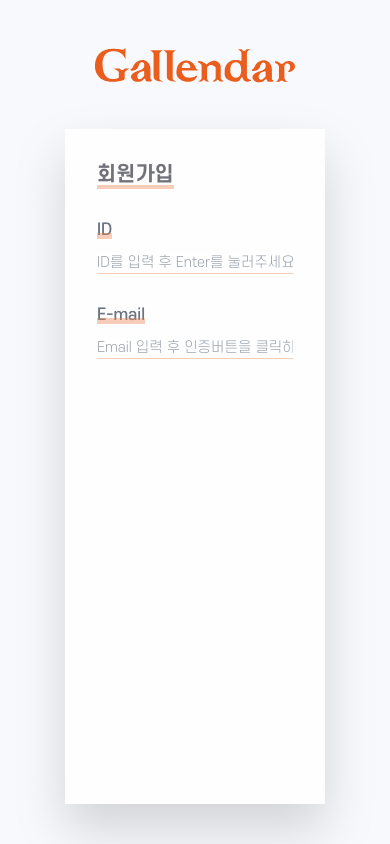
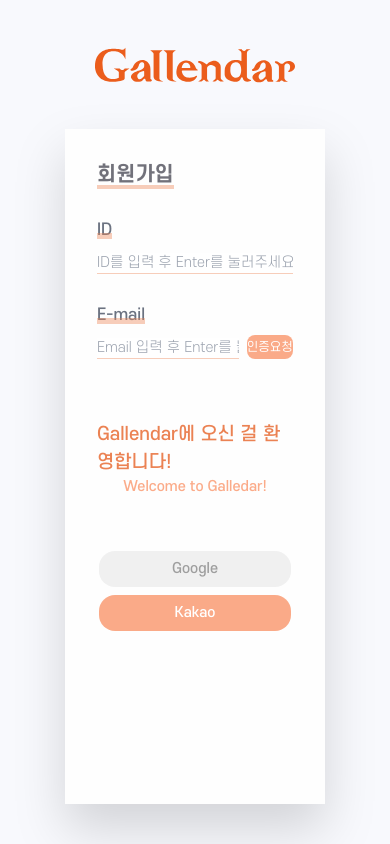
Before and after one commit to codestates-seb/seb40_main_005, a Next.js app in the folder client/: page /signUp in a window 390 px wide. Built offline with nearby package versions, Linux system fonts and the light colour scheme.

Commit message:
✨ Feature/sunghun/회원가입페이지 구현 80%완료 및 hooks 디렉토리 생성

```diff
--- a/client/apis/user/getUserId.tsx
+++ b/client/apis/user/checkUserId.tsx
@@ -1,7 +1,7 @@
 import axios from "axios"
 
-const fetchIdCheck = (userid : string) => { // 요청메소드 + 요청정보
+const checkUserId = (userid : string) => { // 요청메소드 + 요청정보
     return axios.get(`http://13.209.7.184:8080/members/search?id=${userid}`);
 }
 
-export default fetchIdCheck;
+export default checkUserId;
--- /dev/null
+++ b/client/components/AuthBtn.tsx
@@ -0,0 +1,13 @@
+import { Children } from "react";
+
+const AuthBtn = (props: { children: React.ReactNode }) => {
+  return (
+    <>
+      <button className="bg-socialBgOrg  font-SCDream4 text-white rounded-lg text-[11px] md:text-xs w-16 h-6 ml-2">
+        {props.children}
+      </button>
+    </>
+  );
+};
+
+export default AuthBtn;
--- /dev/null
+++ b/client/components/EmailCheckNumberLayout.tsx
@@ -0,0 +1,13 @@
+import { Children } from "react";
+
+const EmailCheckNumberLayout = (props: { children: React.ReactNode }) => {
+  return (
+    <>
+      <div className="flex flex-col justify-center items-center w-full h-40 mt-5">
+        {props.children}
+      </div>
+    </>
+  );
+};
+
+export default EmailCheckNumberLayout;
--- /dev/null
+++ b/client/hooks/user/useCheckUserId.tsx
@@ -0,0 +1,14 @@
+import {
+  useQuery,
+  useQueryClient,
+  useQueryErrorResetBoundary,
+} from "react-query";
+import checkUserId from "../../apis/user/checkUserId";
+
+const useCheckUserId = (userId:string) => {
+  return useQuery(["get/userIdAfterClick"], () => checkUserId(userId), {
+    enabled: false,
+  });
+};
+
+export default useCheckUserId;
--- a/client/pages/signUp.tsx
+++ b/client/pages/signUp.tsx
@@ -2,13 +2,12 @@
 import { useForm } from "react-hook-form";
 import { ErrorMessage } from "@hookform/error-message";
 import { useCallback, useState } from "react";
-import {
-  useQuery,
-  useQueryClient,
-  useQueryErrorResetBoundary,
-} from "react-query";
-import axios from "axios";
-import fetchIdCheck from "../apis/user/getUserId";
+import useCheckUserId from "../hooks/user/useCheckUserId";
+import AuthBtn from "../components/AuthBtn";
+import EmailCheckNumberLayout from "../components/EmailCheckNumberLayout";
+import GoogleBtn from "../components/GoogleBtn";
+import KakaoBtn from "../components/KakaoBtn";
+import SubmitBtn from "../components/SubmitBtn";
 
 const SignUp = () => {
   const {
@@ -20,23 +19,31 @@
   interface FormInputs {
     idErrorInput: string;
     emailErrorInput: string;
+    passwordErrorInput: string;
+    repasswordErrorInput: string;
   }
 
   const [idValue, setIdValue] = useState<string>("");
   const [checkId, setCheckId] = useState<boolean>(false);
   const [emailValue, setEmailValue] = useState<string>("");
+  const [checkEmail, setCheckEmail] = useState<boolean>(false);
+  const [isSameEmail, setIsSameEmail] = useState<boolean>(false);
+  const [pwValue, setPwValue] = useState<string>("");
+  const [checkPw, setCheckPw] = useState<boolean>(false);
+  const [rePwValue, setRePwValue] = useState<string>("");
+  const [checkRePw, setCheckRePw] = useState<boolean>(false);
+  const [authInputView, setAuthInputView] = useState<boolean>(false);
 
-  const useGetUserId = () => {
-    return useQuery(
-      ["get/userIdAfterClick"],
-      () => fetchIdCheck("parkhacker"),
-      {
-        enabled: false,
-      },
-    );
-  };
+  const {
+    data,
+    refetch: idRefetch,
+    isLoading,
+    isFetching,
+  } = useCheckUserId(idValue);
 
-  const { data, refetch, isLoading, isFetching } = useGetUserId();
+  const emailRex = /\b[\w\.-]+@[\w\.-]+\.\w{2,4}\b/gi;
+  const pwRex =
+    /^(?=.*[A-Za-z])(?=.*\d)(?=.*[$@$!%*#?&])[A-Za-z\d$@$!%*#?&]{8,23}$/;
 
   const onInValid = () => {
     alert("detive!");
@@ -47,15 +54,45 @@
   };
 
   const handleEmailChange = (e: any) => {
+    if (emailRex.test(e.target.value)) {
+      setCheckEmail(true);
+    } else {
+      setCheckEmail(false);
+    }
     setEmailValue(e.target.value);
   };
 
   const handlePressEnter = (e: any) => {
-    if (e.keyCode === 13){
+    if (e.keyCode === 13) {
       e.preventDefault();
-      refetch();
+      idRefetch();
+      console.log(data);
     }
+  };
+
+  const handleEmailEnter = (e: any) => {
+    if (e.keyCode === 13) {
+      e.preventDefault();
     }
+  };
+
+  const handlePwChange = (e: any) => {
+    if (pwRex.test(e.target.value)) {
+      setCheckPw(true);
+    } else {
+      setCheckPw(false);
+    }
+    setPwValue(e.target.value);
+  };
+
+  const handleRePwChange = (e: any) => {
+    if (e.target.value === pwValue) {
+      setCheckRePw(true);
+    } else {
+      setCheckRePw(false);
+    }
+    setRePwValue(e.target.value);
+  };
 
   return (
     <>
@@ -67,7 +104,7 @@
             </div>
             <div className="absolute top-5 md:top-6 lg:top-7 left-0 right-0 bottom-1 md:bottom-0 lg:-bottom-1 bg-mainOrange/40"></div>
           </div>
-          <form className="w-full" onSubmit={()=> false}>
+          <form className="w-full">
             <div className="flex flex-col w-full h-fit">
               <div className="relative items-center justify-center w-fit h-7 mt-7">
                 <label
@@ -79,7 +116,7 @@
                 <div className="absolute top-4 md:top-4.5 lg:top-4 left-0 right-0 bottom-2 md:bottom-1.5 lg:bottom-1.5 bg-mainOrange/40"></div>
               </div>
               <input
-                className="font-SCDream3 text-gray-500 w-full text-sm mt-2 border-b-[1px] border-mainOrange/40 outline-none"
+                className="font-SCDream3 text-gray-500 w-full text-xs md:text-sm mt-2 border-b-[1px] border-mainOrange/40 outline-none"
                 id="identity"
                 autoComplete="off"
                 type="text"
@@ -95,23 +132,24 @@
                 errors={errors}
                 name="idErrorInput"
                 render={({ message }) => (
-                  <div className="flex flex-row justify-end items-end w-full text-mainOrange h-fit font-SCDream2 text-xs mt-1">
+                  <div className="flex flex-row justify-end items-end w-full text-nagativeMessage h-fit font-SCDream2 text-xs mt-1">
                     {message}
                   </div>
                 )}
               />
               {idValue.length !== 0 && idValue.length < 5 ? (
-                <div className="flex flex-row justify-end items-end w-full text-mainOrange h-fit font-SCDream2 text-xs mt-1">
+                <div className="flex flex-row justify-end items-end w-full text-nagativeMessage h-fit font-SCDream2 text-xs mt-1">
                   5글자 이상으로 입력해주세요
                 </div>
               ) : null}
 
-              {data && data.status === 200 ? (
+              {/* API 구현 뒤 수정 필요 */}
+              {data && data.data.length > 0 ? (
                 <div className="flex flex-row justify-end items-end w-full text-mainOrange h-fit font-SCDream2 text-xs mt-1">
                   사용가능한 ID입니다
                 </div>
-              ) : data && data.status !== 200 ? (
-                <div className="flex flex-row justify-end items-end w-full text-mainOrange h-fit font-SCDream2 text-xs mt-1">
+              ) : data && data.data.length === 0 ? (
+                <div className="flex flex-row justify-end items-end w-full text-nagativeMessage h-fit font-SCDream2 text-xs mt-1">
                   이미 사용중인 ID입니다
                 </div>
               ) : null}
@@ -129,74 +167,177 @@
                 </label>
                 <div className="absolute top-4 md:top-4.5 lg:top-4 left-0 right-0 bottom-2 md:bottom-1.5 lg:bottom-1.5 bg-mainOrange/40"></div>
               </div>
+              <div className="flex flex-row w-full h-fit  justify-center items-end">
                 <input
-                className="font-SCDream3 text-gray-500 w-full text-sm mt-2 border-b-[1px] border-mainOrange/40 outline-none"
+                  className="font-SCDream3 text-gray-500 w-full text-xs md:text-sm mt-2 border-b-[1px] border-mainOrange/40 outline-none"
                   id="email"
                   autoComplete="off"
                   type="text"
                   value={emailValue}
-                placeholder="Email 입력 후 인증버튼을 클릭하세요"
+                  onKeyPress={handleEmailEnter}
+                  placeholder="Email 입력 후 Enter를 눌러주세요"
                   {...register("emailErrorInput", {
                     required: "Email은 필수 입력입니다.",
                     onChange: handleEmailChange,
                   })}
                 />
+                {}
+                <AuthBtn>인증요청</AuthBtn>
+                {/* <AuthBtn>인증완료</AuthBtn> */}
+              </div>
 
               <ErrorMessage
                 errors={errors}
                 name="emailErrorInput"
                 render={({ message }) => (
-                  <div className="flex flex-row justify-end items-end w-full text-mainOrange h-fit font-SCDream2 text-xs mt-1">
+                  <div className="flex flex-row justify-end items-end w-full text-nagativeMessage h-fit font-SCDream2 text-xs mt-1">
                     {message}
                   </div>
                 )}
               />
+              {emailValue.length !== 0 && checkEmail ? (
+                <div className="flex flex-row justify-end items-end w-full text-mainOrange h-fit font-SCDream2 text-xs mt-1">
+                  올바른 이메일 형식입니다
+                </div>
+              ) : emailValue.length !== 0 && !checkEmail ? (
+                <div className="flex flex-row justify-end items-end w-full text-nagativeMessage h-fit font-SCDream2 text-xs mt-1">
+                  올바르지않은 이메일 형식입니다
+                </div>
+              ) : null}
+              {emailValue.length !== 0 && isSameEmail ? (
+                <div className="flex flex-row justify-end items-end w-full text-nagativeMessage h-fit font-SCDream2 text-xs mt-1">
+                  이미 존재하는 Email입니다
+                </div>
+              ) : emailValue.length !== 0 && !isSameEmail ? (
+                <div className="flex flex-row justify-end items-end w-full text-mainOrange h-fit font-SCDream2 text-xs mt-1">
+                  사용가능한 Email입니다! 인증요청 버튼을 클릭해주세요
+                </div>
+              ): null}
             </div>
           </form>
 
-          {/* <div className="flex flex-col justify-start items-start w-full h-full">
-            <form onSubmit={handleSubmit(onValid, onInValid)} className="w-full">
+          {/* <form className="w-full">
             <div className="flex flex-col w-full h-fit">
+              <div className="flex flex-col md:flex-row w-full h-fit">
+                <div className="relative items-center justify-center w-fit h-7 mt-7">
+                  <label
+                    htmlFor="password"
+                    className="font-SCDream5 text-gray-500 text-base"
+                  >
+                    비밀번호
+                  </label>
+                  <div className="absolute top-4 md:top-4.5 lg:top-4 left-0 right-0 bottom-2 md:bottom-1.5 lg:bottom-1.5 bg-mainOrange/40"></div>
+                </div>
+                <div className="font-SCDream3 text-gray-400 w-fit h-fit text-[10px] mt-0 md:mt-9 ml-0 md:ml-2">
+                  특수문자, 영문자, 숫자 포함 8글자 이상으로 입력해주세요
+                </div>
+              </div>
+              <input
+                className="font-SCDream3 text-gray-500 w-full text-xs md:text-sm mt-2 border-b-[1px] border-mainOrange/40 outline-none"
+                id="email"
+                autoComplete="off"
+                type="password"
+                value={pwValue}
+                placeholder="비밀번호를 입력하세요"
+                {...register("passwordErrorInput", {
+                  required: "비밀번호는 필수 입력입니다.",
+                  onChange: handlePwChange,
+                })}
+              />
+
+              <ErrorMessage
+                errors={errors}
+                name="passwordErrorInput"
+                render={({ message }) => (
+                  <div className="flex flex-row justify-end items-end w-full text-nagativeMessage h-fit font-SCDream2 text-xs mt-1">
+                    {message}
+                  </div>
+                )}
+              />
+              {pwValue.length !== 0 && checkPw ? (
+                <div className="flex flex-row justify-end items-end w-full text-mainOrange h-fit font-SCDream2 text-xs mt-1">
+                  올바른 비밀번호 형식입니다
+                </div>
+              ) : pwValue.length !== 0 && !checkPw ? (
+                <div className="flex flex-row justify-end items-end w-full text-nagativeMessage h-fit font-SCDream2 text-xs mt-1">
+                  비밀번호 형식이 올바르지 않습니다
+                </div>
+              ) : null}
+            </div>
+
             <div className="flex flex-col w-full h-fit">
                 <div className="relative items-center justify-center w-fit h-7 mt-7">
                   <label
-                      htmlFor="email"
+                    htmlFor="checkpassword"
                     className="font-SCDream5 text-gray-500 text-base"
                   >
-                      E-mail
+                    비밀번호 확인
                   </label>
                   <div className="absolute top-4 md:top-4.5 lg:top-4 left-0 right-0 bottom-2 md:bottom-1.5 lg:bottom-1.5 bg-mainOrange/40"></div>
                 </div>
               <input
-                    className="font-SCDream3 text-gray-500 w-full text-sm mt-2 border-b-[1px] border-mainOrange/40 outline-none"
-                    id="email"
+                className="font-SCDream3 text-gray-500 w-full text-xs md:text-sm mt-2 mb-5 border-b-[1px] border-mainOrange/40 outline-none"
+                id="checkpassword"
                 autoComplete="off"
-                    type="text"
-                    value={emailValue}
-                    placeholder="Email을 입력후 인증버튼을 클릭하세요"
-                    {...register("singleErrorInput", {
-                      required: "Email은 필수 입력입니다.",
-                      onChange: handleEmailChange,
+                type="password"
+                value={rePwValue}
+                placeholder="다시 한번 비밀번호를 입력하세요"
+                {...register("repasswordErrorInput", {
+                  required: "비밀번호를 확인하세요",
+                  onChange: handleRePwChange,
                 })}
               />
+
               <ErrorMessage
                 errors={errors}
-                    name="singleErrorInput"
+                name="repasswordErrorInput"
                 render={({ message }) => (
-                      <div className="flex flex-row justify-end items-end w-full text-mainOrange h-fit font-SCDream2 text-xs mt-1">
+                  <div className="flex flex-row justify-end items-end w-full text-nagativeMessage h-fit font-SCDream2 text-xs mt-1">
                     {message}
                   </div>
                 )}
               />
-                  {idValue.length !== 0 && idValue.length < 5 ? (
+              {rePwValue.length !== 0 && checkRePw ? (
                 <div className="flex flex-row justify-end items-end w-full text-mainOrange h-fit font-SCDream2 text-xs mt-1">
-                      5글자 이상으로 입력해주세요
+                  비밀번호가 일치합니다
+                </div>
+              ) : rePwValue.length !== 0 && !checkRePw ? (
+                <div className="flex flex-row justify-end items-end w-full text-nagativeMessage h-fit font-SCDream2 text-xs mt-1">
+                  비밀번호가 일치하지 않습니다
                 </div>
               ) : null}
             </div>
+            <div className="flex flex-row justify-end items-center w-full h-fit">
+              <SubmitBtn/>
             </div>
-            </form>
-          </div> */}
+          </form> */}
+
+          <EmailCheckNumberLayout>
+            <div className="flex flex-row w-full h-fit justify-center items-center font-SCDream5 text-sm md:text-lg text-mainOrange">
+              Gallendar에 오신 걸 환영합니다!
+            </div>
+            <div className="flex flex-row w-full h-fit justify-center items-center font-SCDream5 text-xs md:text-sm text-socialBgOrg">
+              Welcome to Galledar!
+            </div>
+          </EmailCheckNumberLayout>
+
+          {/* <EmailCheckNumberLayout>
+            <div className="text-mainOrange font-SCDream4 text-xs md:text-sm">
+              입력하신 Email로 인증번호가 발송되었습니다
+            </div>
+            <div className=" text-nagativeMessage font-SCDream3 text-[11px] md:text-[12px] mt-2">
+              5분이내에 입력해주세요
+            </div>
+            <input
+              className="flex pl-5 pr-5 pt-1 pb-1 mt-3 mb-3 font-SCDream3 text-gray-500 w-60 h-fit text-xs md:text-sm outline-none text-center rounded-md border-b-[1px] border-mainOrange/40"
+              placeholder="인증번호를 입력하세요"
+            />
+            <AuthBtn>인증</AuthBtn>
+          </EmailCheckNumberLayout> */}
+          <div className="flex flex-col justify-center items-center w-full h-fit mt-3">
+            <GoogleBtn />
+            <KakaoBtn />
+          </div>
         </div>
       </CertifyPageLayout>
     </>
--- a/client/tailwind.config.js
+++ b/client/tailwind.config.js
@@ -31,8 +31,8 @@
         "bgGray": "#F8F9FD",
         "bgWhite": "#FEFEFE",
         "socialBgGray": "rgba(220,220,220,0.43)",
-        "socialBgOrg": "rgba(250, 139, 92,0.72)"
-
+        "socialBgOrg": "rgba(250, 139, 92,0.72)",
+        "nagativeMessage" : "#ff0000",
       },
       screens: {
         md: "376px",
```
Also changed, not shown: client/apis/user/checkEmail.tsx (added, +7 -0 lines), client/hooks/user/useCheckEmail.tsx (added, +14 -0 lines). Lines whose indentation alone changed are shown as unchanged.
